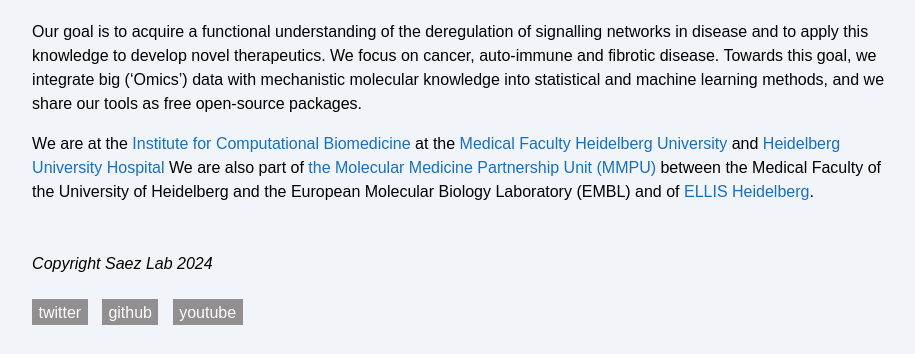
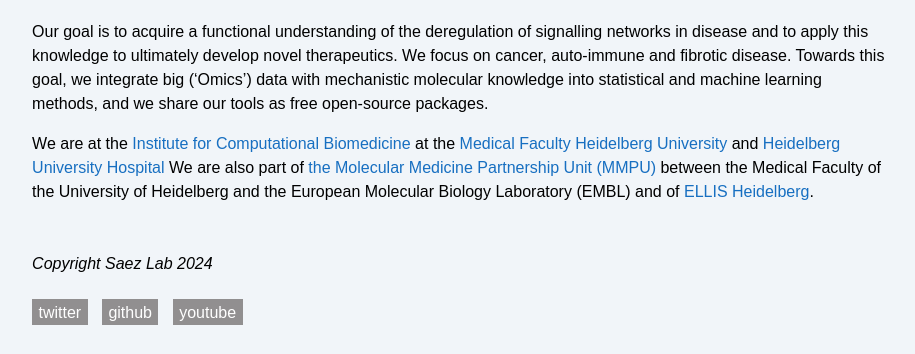
Before and after one commit to saezlab/saezlab.org-next, an Astro site: page / in a window 1280 px wide. Shown: the part 446-800 px from the top of the page, without its empty margins (179-1094 px from the left). Built offline with nearby package versions, Linux system fonts and the light colour scheme; Astro itself is replaced by a stand-in of ours.

Commit message:
Update intro.mdx
testing system

```diff
--- a/src/content/main/intro.mdx
+++ b/src/content/main/intro.mdx
@@ -6,7 +6,7 @@ import logo from '~/images/saezlab-logo.png';
 
 Our goal is to acquire a functional understanding of the
 deregulation of signalling networks in disease and to apply this
-knowledge to develop novel therapeutics. We focus on cancer,
+knowledge to ultimately develop novel therapeutics. We focus on cancer,
 auto-immune and fibrotic disease. Towards this goal, we integrate
 big (‘Omics’) data with mechanistic molecular knowledge into
 statistical and machine learning methods, and we share our tools as
```
